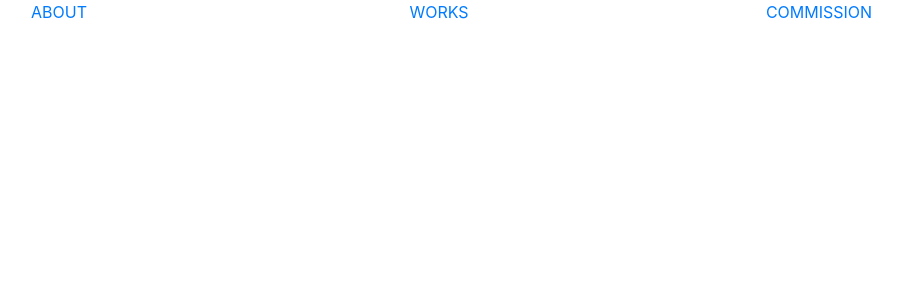
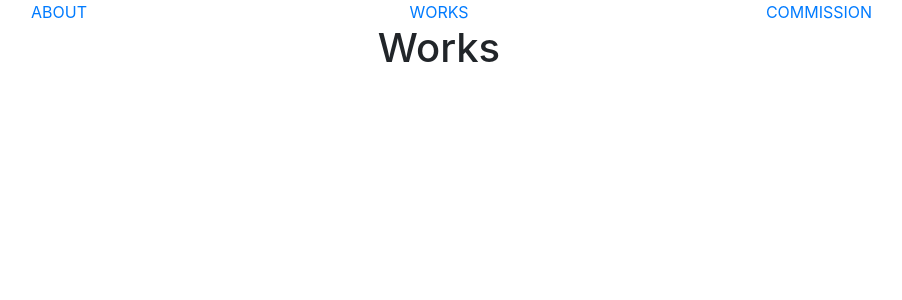
Before and after one commit to Rlettuce05/kaede-web, a Nuxt app: page /Works in a window 1280 px wide. Shown: the top 300 px of the page, without its empty margins (201-1103 px from the left). Built offline with nearby package versions, Linux system fonts and the light colour scheme.

Commit message:
✒ works.vue : pagetitle

```diff
--- a/pages/Works.vue
+++ b/pages/Works.vue
@@ -1,6 +1,19 @@
 <template>
-  <NavBar />
+  <div>
+    <NavBar />
+    <div class="content">
+      <h1 class="PageTitle">Works</h1>
+      <b-container>
+      </b-container>
+    </div>
+  </div>
 </template>
+
+<style scoped>
+.content {
+  text-align: center;
+}
+</style>
 
 <script>
 import NavBar from '~/components/Navbar.vue'
```
